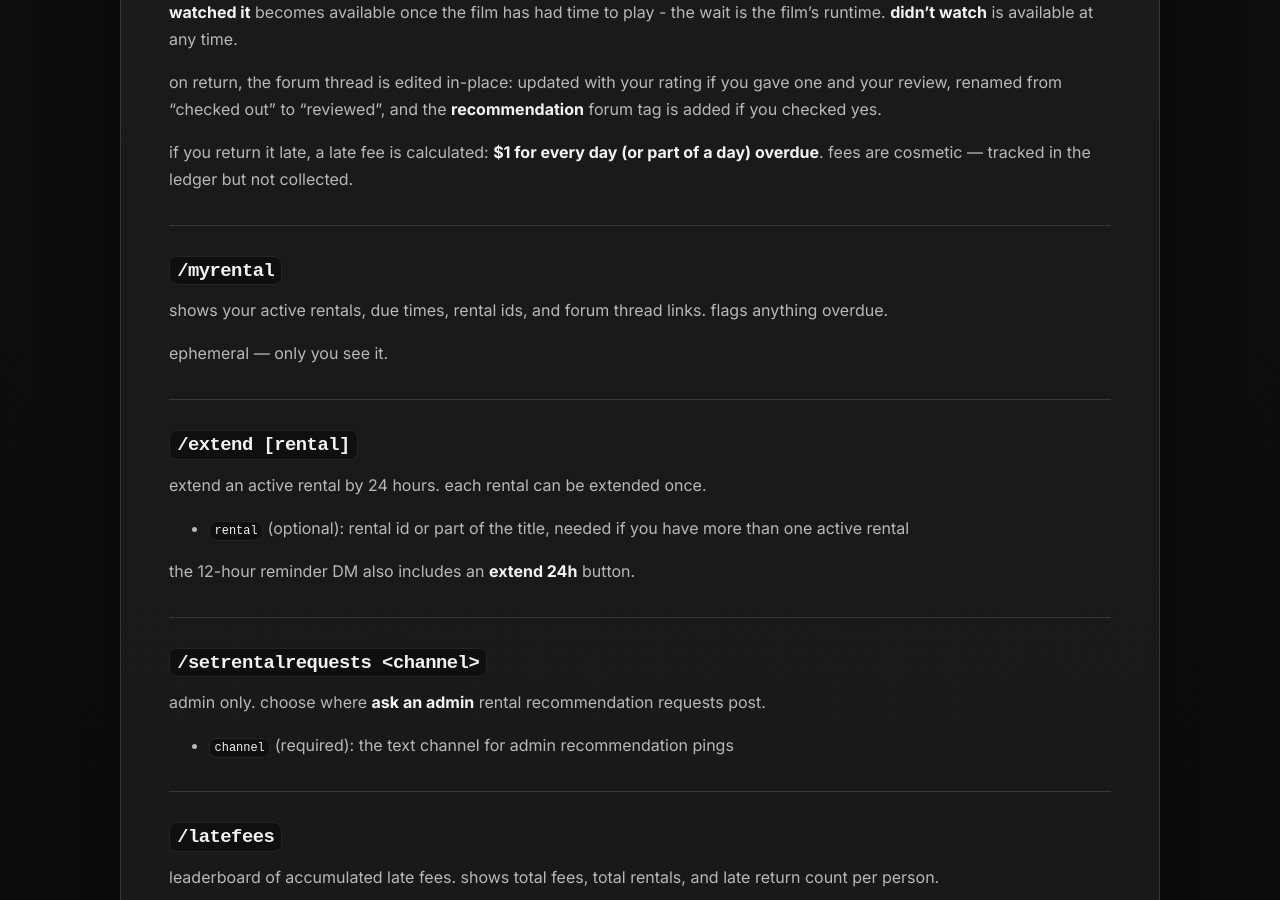
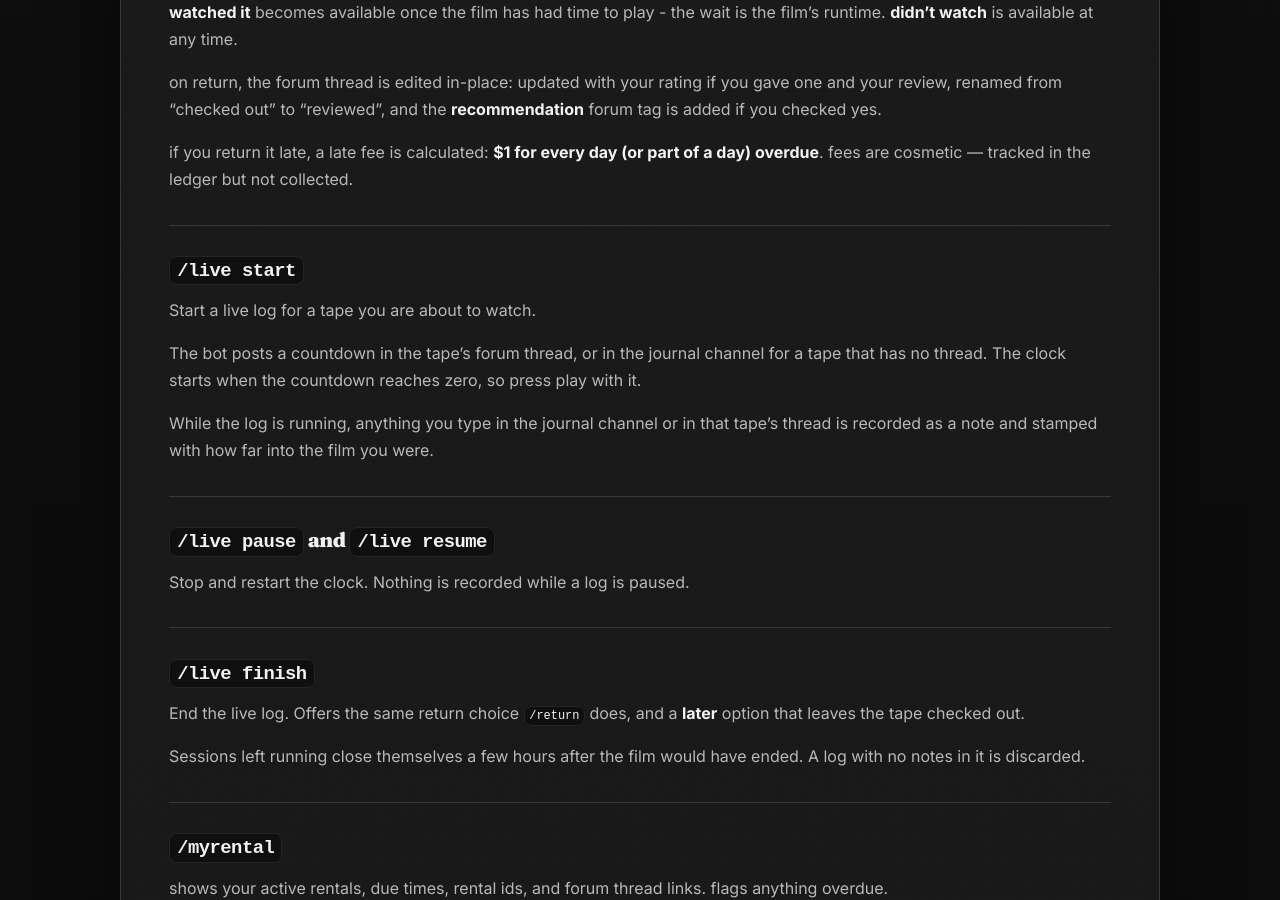
Before and after one commit to rupertosandez/sucklingsite, a Jekyll site: the page built from COMMANDS.md, in a window 1280 px wide and 900 px high, scrolled down 2734 px. Built offline with Jekyll 4.4.1, drawn with Linux system fonts in a browser that asks for light colours.

Commit message:
3.1.0: live logs
Member-facing changelog and command reference for spec 48 M-LL-a.

Co-Authored-By: Claude Fable 5 <noreply@anthropic.com>

```diff
--- a/COMMANDS.md
+++ b/COMMANDS.md
@@ -101,6 +101,27 @@ choose the rental, pick **watched it** or **didn't watch**, then fill out the po
 on return, the forum thread is edited in-place: updated with your rating if you gave one and your review, renamed from "checked out" to "reviewed", and the **recommendation** forum tag is added if you checked yes.
 
 if you return it late, a late fee is calculated: **$1 for every day (or part of a day) overdue**. fees are cosmetic — tracked in the ledger but not collected.
+
+---
+
+### `/live start`
+Start a live log for a tape you are about to watch.
+
+The bot posts a countdown in the tape's forum thread, or in the journal channel for a tape that has no thread. The clock starts when the countdown reaches zero, so press play with it.
+
+While the log is running, anything you type in the journal channel or in that tape's thread is recorded as a note and stamped with how far into the film you were.
+
+---
+
+### `/live pause` and `/live resume`
+Stop and restart the clock. Nothing is recorded while a log is paused.
+
+---
+
+### `/live finish`
+End the live log. Offers the same return choice `/return` does, and a **later** option that leaves the tape checked out.
+
+Sessions left running close themselves a few hours after the film would have ended. A log with no notes in it is discarded.
 
 ---
 
```
Also changed, not shown: CHANGELOG.md.
